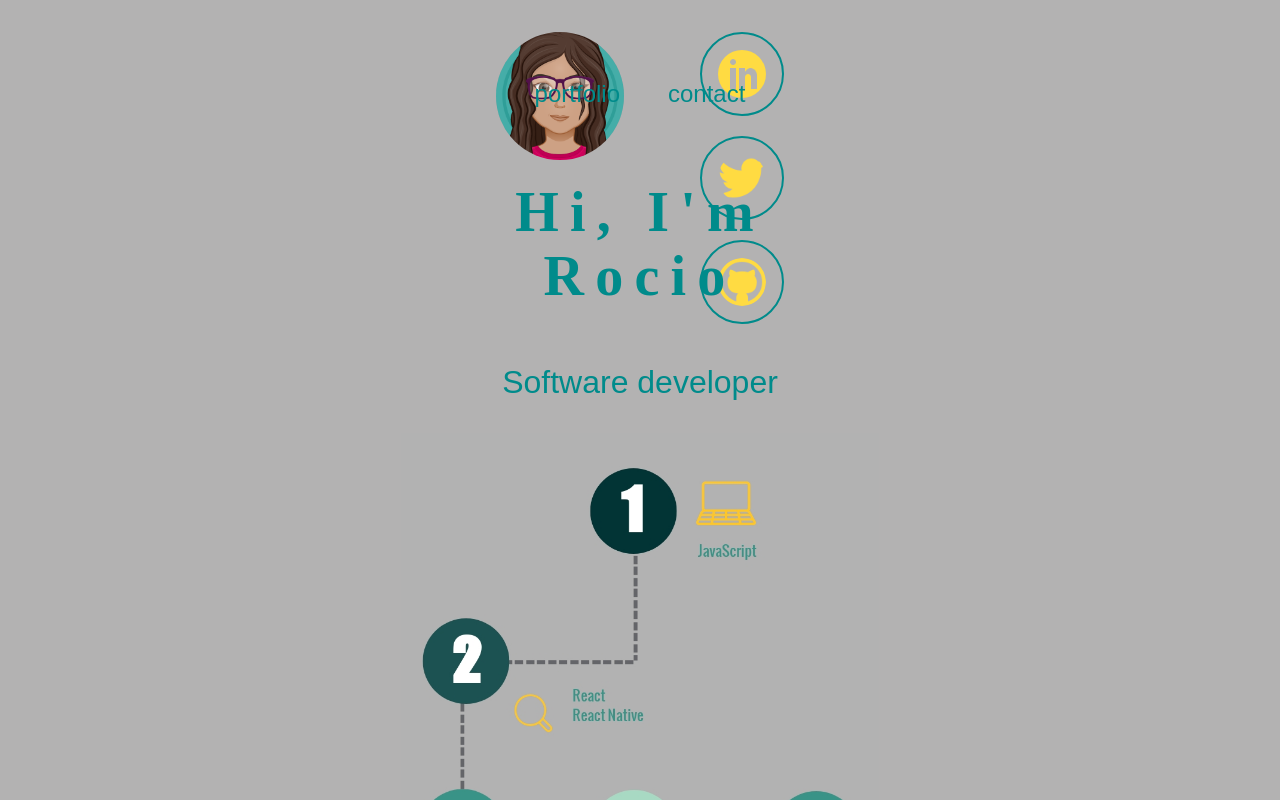
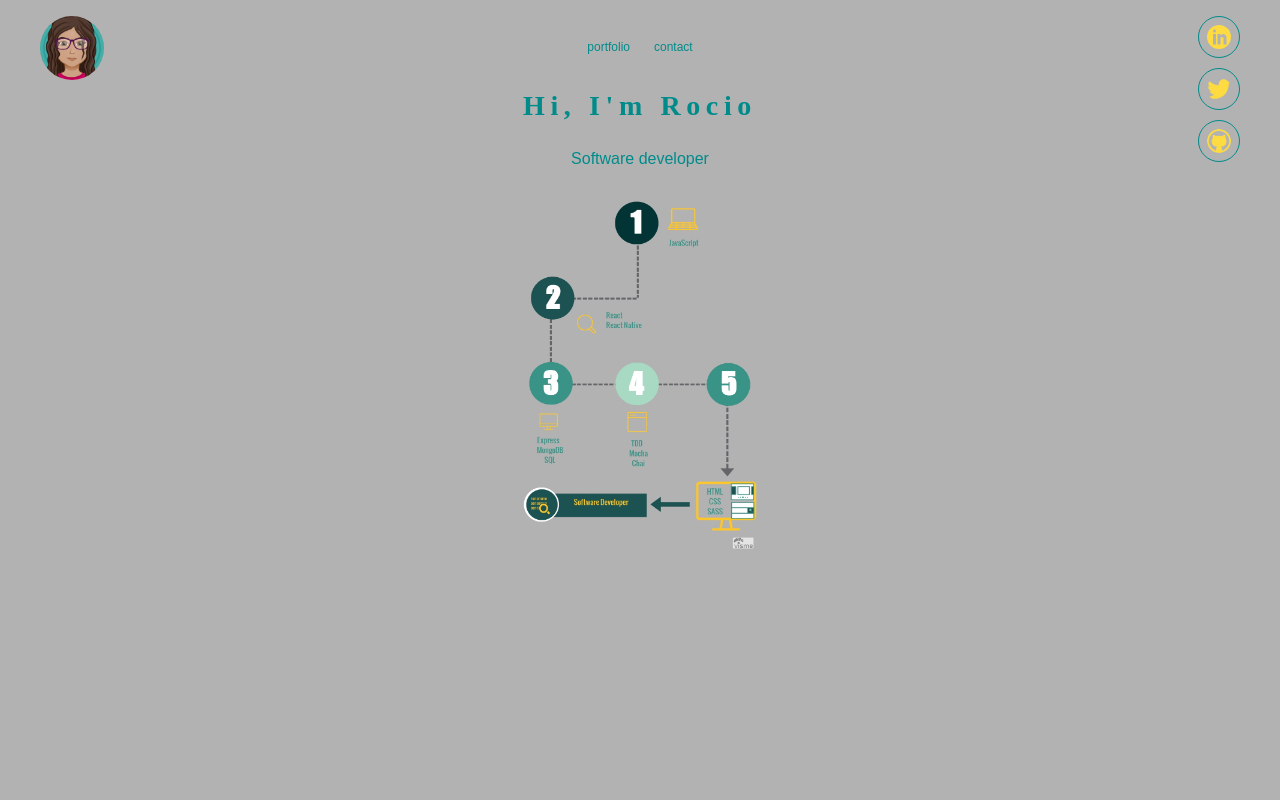
Before and after one commit to ixesta/Ixesta, a React (Create React App) app: page / in a window 1280 px wide. Shown: the top 800 px of the page. Built offline with nearby package versions, Linux system fonts and the light colour scheme; a web font is replaced by a local one.

Commit message:
font-size media query

```diff
--- a/src/App.css
+++ b/src/App.css
@@ -1,7 +1,6 @@
 html {
     background-color: rgb(179, 178, 178);
     font-family: 'Comfortaa', cursive;
-
     margin: 1em 30em 1em 30em;
 }
 
@@ -230,9 +229,10 @@
     }
 }
 
-@media only screen and (max-width: 1025px) and (min-width:470px) {
+@media only screen and (max-width: 1280px) and (min-width:470px) {
 
     html {
         margin: 1em 4em 1em 4em;
+        font-size: 50%;
     }
 }
```
